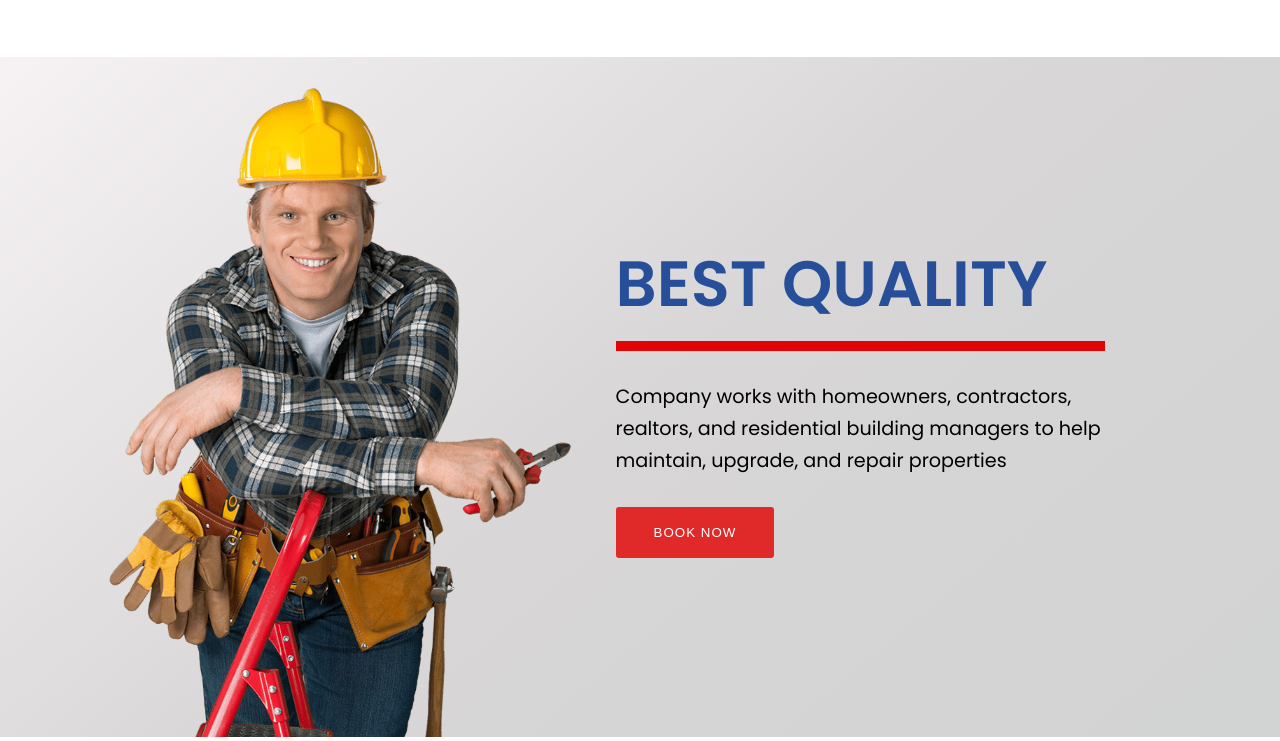
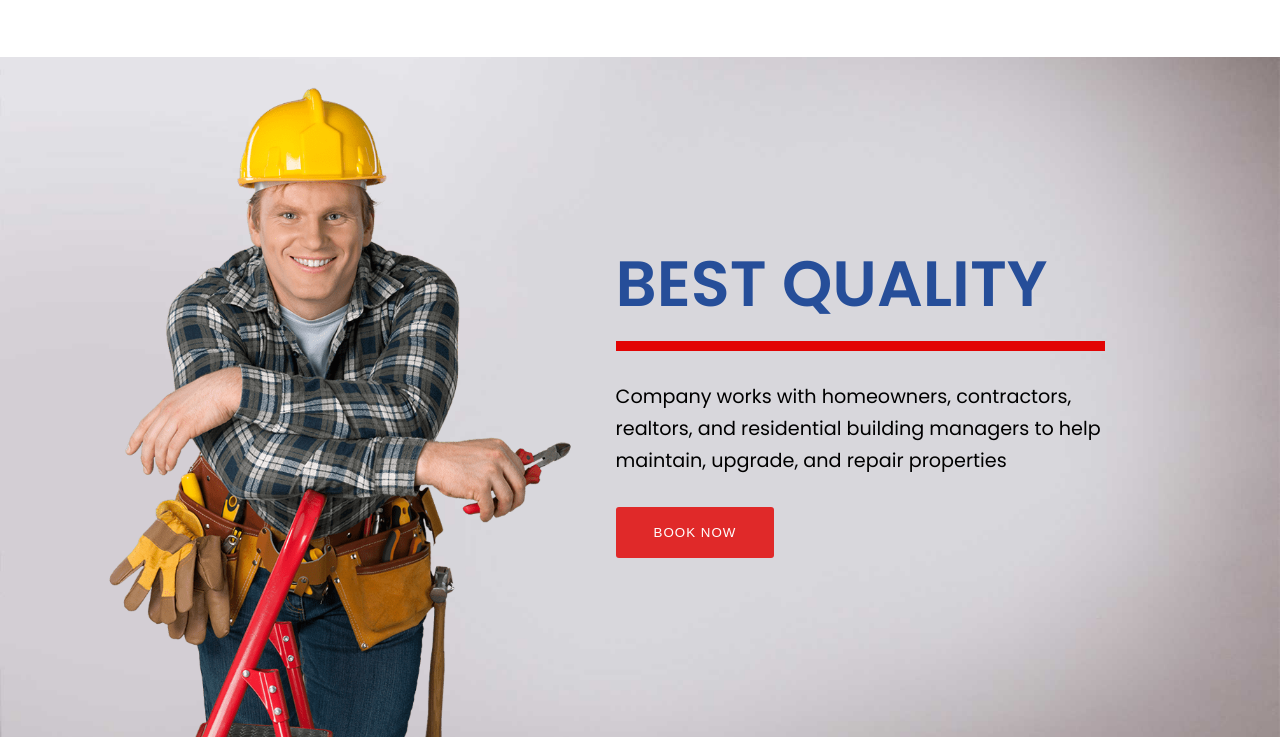
Before and after one commit to AnimogM/house_repair, a plain HTML site: page index.html in a window 1280 px wide. Shown: the part 2254-2995 px from the top of the page. Drawn offline with Linux system fonts and the light colour scheme.

Commit message:
Add files via upload

```diff
--- a/css/style.css
+++ b/css/style.css
@@ -185,8 +185,10 @@ nav:hover .menu-bar{
 
 /* quality section */
 #quality{
-    background: linear-gradient(-40deg, rgb(210, 211, 211),rgb(216, 214, 214), rgba(170, 132, 150, 0.1))
-   /* background: linear-gradient(to right, rgb(241, 241, 241),rgb(221, 221, 221),rgb(196, 195, 195),rgb(197, 196, 196), rgb(156, 134, 134)); */
+    background-image: url(../img/g.jpg);
+    background-repeat: no-repeat;
+    background-size: cover;
+    background-position: center;
 }
 
 .quality-container{
```
Also changed, not shown: img/g.jpg (added).
